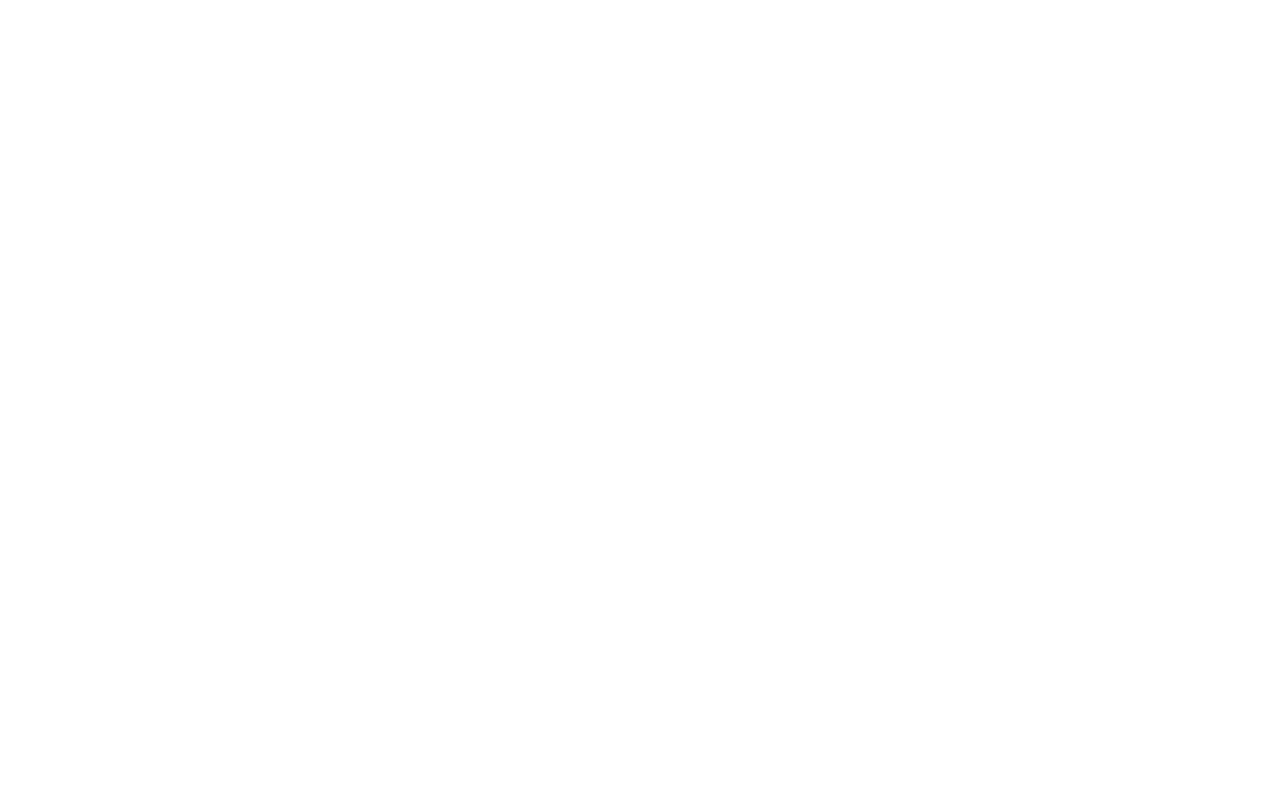
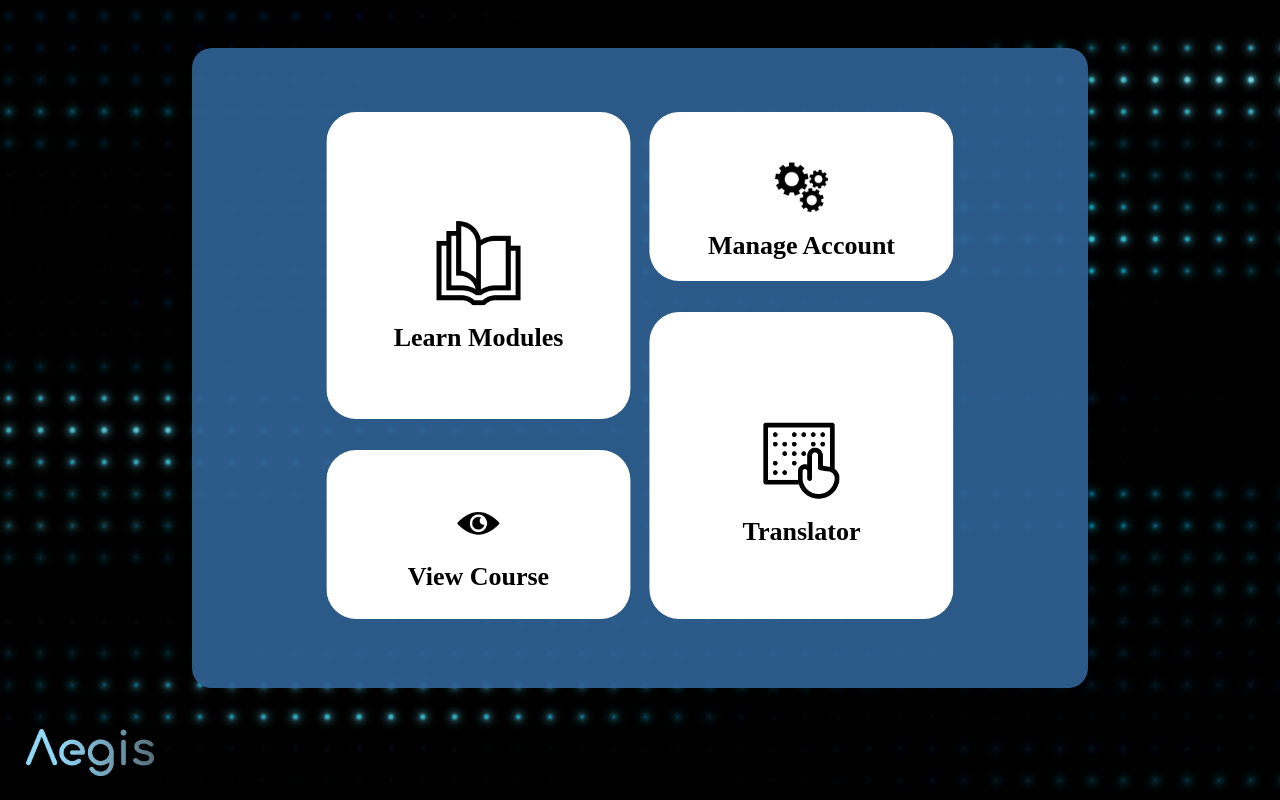
Before and after one commit to Aegis-Fellowship/Braille-Spark, an Angular app: page /dashboard in a window 1280 px wide. Before the commit this address led to /. Built offline with nearby package versions, Linux system fonts and the light colour scheme; a web font is replaced by a local one.

Commit message:
major changes

```diff
--- a/src/app/app.routes.ts
+++ b/src/app/app.routes.ts
@@ -1,11 +1,13 @@
 import { Routes,} from '@angular/router';
 
 import { LandingComponent } from './landing/landing.component';
+import { DashboardComponent } from './landing/dashboard/dashboard.component';
 import { ManageAccountComponent } from './components/manage-account/manage-account.component';
 import { TranslatorComponent } from './components/translator/translator.component';
 
 export const routes: Routes = [
     { path: '', component: LandingComponent},
-    { path: 'manageAccount', component: ManageAccountComponent},
+    { path: 'dashboard', component: DashboardComponent},
+    { path: 'manage-account', component: ManageAccountComponent},
     { path: 'translator', component: TranslatorComponent},
 ];
--- a/src/app/components/navbar/navbar.component.html
+++ b/src/app/components/navbar/navbar.component.html
@@ -1,12 +1,12 @@
 <div class="background">
   <nav class="navbar">
-      <img src="assets/Braille Spark-logos_white2.0.png" alt="braille-spark logo" class="braille-spark-logo">
+    <img src="assets/Braille Spark-logos_white2.0.png" alt="braille-spark logo" class="braille-spark-logo">
       <ul class="nav-links">
         <li><a class='navBarLogos' routerLink="/modules"><img src="assets/Whitebook.png" ></a></li>
         <li><a class='navBarLogos' routerLink="/view"><img src="assets/WhiteEye.png" ></a></li>
         <li><a class='navBarLogos' routerLink="/translator"><img src="assets/WhiteSpeaker.png"></a></li>
         <li><a class='navBarLogos' routerLink="/resources"><img src="assets/Light.png"></a></li>
-        <li><a class='navBarLogos' routerLink="/settings"><img src="assets/WhiteSettings.png"></a></li>
+        <li><a class='navBarLogos' routerLink="/manage-account"><img src="assets/WhiteSettings.png"></a></li>
       </ul>
       <img src="assets/aegis-logo.png" alt="aegis logo" class="aegis-logo">
     </nav>
--- a/src/app/components/navbar/navbar.component.sass
+++ b/src/app/components/navbar/navbar.component.sass
@@ -20,6 +20,7 @@
     display: flex
     align-items: center
     z-index: 99
+    user-select: none
 
     .braille-spark-logo
         position: absolute
--- a/src/app/landing/dashboard/dashboard.component.html
+++ b/src/app/landing/dashboard/dashboard.component.html
@@ -1,3 +1,5 @@
+<div class="bg">
+    <div class="panel">
         <div class="dashboard-panel">
             <div class="first-half">
                 <div class="box big-box">
@@ -20,7 +22,7 @@
             <div class="second-half">
                 <div class="box small-box">
                     <div class="icon-and-title">
-                <img src="assets/icon-gears.png" routerLink="/manageAccount" alt="gears icon" class="icon">
+                        <img src="assets/icon-gears.png" routerLink="/manage-account" alt="gears icon" class="icon">
                         <h1 class="menu-title" routerLink="/manageAccount" >
                             Manage Account
                         </h1>
@@ -28,7 +30,7 @@
                 </div>
                 <div class="box big-box">
                     <div class="icon-and-title">
-                <img src="assets/icon-braille.png" alt="braille icon" class="icon">
+                        <img src="assets/icon-braille.png" routerLink="/translator" alt="braille icon" class="icon">
                         <h1 class="menu-title">
                             Translator
                         </h1>
@@ -36,3 +38,6 @@
                 </div>
             </div>
         </div>
+    </div>
+    <img src="assets/aegis-logo.png" alt="aegis logo" class="aegis-logo">
+</div>
--- a/src/app/landing/dashboard/dashboard.component.sass
+++ b/src/app/landing/dashboard/dashboard.component.sass
@@ -1,3 +1,42 @@
+@import '../../../styles.sass'
+
+// Landing CSS
+.bg
+    position: fixed
+    top: 0
+    left: 0
+    width: 100%
+    height: 100%
+    background-image: url('../../../assets/landing-bg.jpg')
+    background-size: cover
+    background-position: center
+    display: flex
+    justify-content: center
+    align-items: center
+
+.panel
+    width: 70%
+    height: 80%
+    background-color: rgba($aegis-blue, 0.95)
+    position: absolute
+    top: 50%
+    left: 50%
+    transform: translate(-50%, -55%)
+    border-radius: 20px
+
+.aegis-logo
+    position: absolute
+    bottom: 3%
+    left: 2%
+    width: 10%
+
+.braille-spark-logo
+    position: absolute
+    margin-top: -3%
+    right: 0
+    width: 15%
+
+// Dashboard CSS
 .dashboard-panel
     width: 70%
     height: 80%
--- a/src/app/landing/landing.component.html
+++ b/src/app/landing/landing.component.html
@@ -3,7 +3,6 @@
         <img src="assets/braille-spark-logo-white.png" alt="braille-spark logo" class="braille-spark-logo" *ngIf="currentPage != 'register'">
         <app-login *ngIf="currentPage == 'login'" (changeLandingPage)="changeLandingPage($event.page)"></app-login>
         <app-register *ngIf="currentPage == 'register'" (changeLandingPage)="changeLandingPage($event.page)"></app-register>
-        <app-dashboard *ngIf="currentPage == 'dashboard'"></app-dashboard>
     </div>
     <img src="assets/aegis-logo.png" alt="aegis logo" class="aegis-logo">
 </div>
--- a/src/app/landing/login/login.component.ts
+++ b/src/app/landing/login/login.component.ts
@@ -2,7 +2,7 @@
 import { CommonModule } from '@angular/common';
 import { HttpClient } from '@angular/common/http';
 import { FormsModule } from '@angular/forms';
-import { Router } from '@angular/router';
+import { Router, RouterLinkWithHref } from '@angular/router';
 
 @Component({
   selector: 'app-login',
@@ -36,7 +36,7 @@
   onSubmit() {
     this.http.post(this.endpoint, this.formData)
       .subscribe((response) => {
-        this.changeLandingPage.emit({page: 'dashboard'});
+        window.location.href = "dashboard"
       }, (error) => {
         this.toggleErrorMessage()
       });
```
Lines whose indentation alone changed are shown as unchanged.
